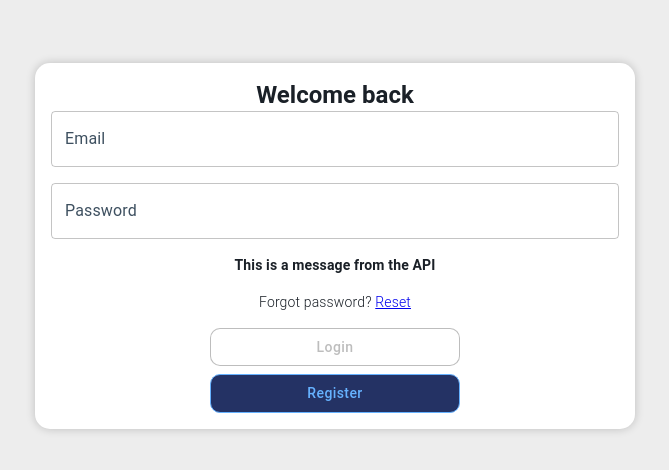
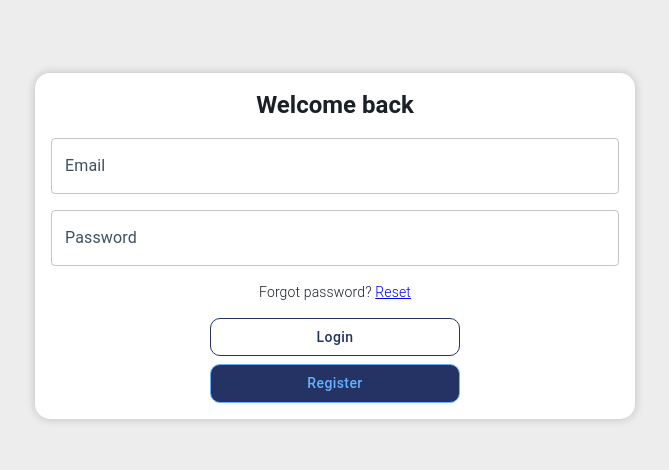
Before and after one commit to JsMarenco/system-vote, a Next.js app: page /login in a window 1280 px wide. Shown: the part 154-624 px from the top of the page, without its empty margins (305-974 px from the left). Built offline with nearby package versions, Linux system fonts and the light colour scheme.

Commit message:
Login page is connected to api

```diff
--- a/src/pages/login/index.tsx
+++ b/src/pages/login/index.tsx
@@ -1,17 +1,41 @@
 import { Box, Typography, TextField, Button, Stack } from '@mui/material'
 import Link from 'next/link'
+import { useRouter } from 'next/router'
 import { useState } from 'react'
 import { LOGIN_PAGE_DESCRIPTION } from '../../components/constants'
 import CustomHead from '../../components/CustomHead'
+import login from '../../services/login'
 import { containedButtonStyle, outlinedButtonStyle } from '../../styles/buttons'
 import { mainContainer, containerV1 } from '../../styles/containers'
-import { inputStyle } from '../../styles/inputs'
 
 export default function Login() {
-  const [apiMessage, setApiMessage] = useState('This is a message from the API')
+  const router = useRouter()
 
+  const [apiMessage, setApiMessage] = useState('')
+  const [loading, setLoading] = useState(false)
   const [email, setEmail] = useState('')
   const [password, setPassword] = useState('')
+
+  // eslint-disable-next-line @typescript-eslint/no-explicit-any
+  const handleLogin = async (e: any) => {
+    e.preventDefault()
+    setLoading(true)
+
+    const res = await login(email, password)
+
+    const errorMessage = res?.data?.message
+    const status = res?.status
+
+    setApiMessage(errorMessage)
+
+    setTimeout(() => { setApiMessage('') }, 5000)
+
+    if (status === 200) {
+      setTimeout(() => { router.push('/dashboard') }, 1000)
+    } else {
+      setLoading(false)
+    }
+  }
 
   return (
     <>
@@ -22,6 +46,10 @@ export default function Login() {
           sx={containerV1}
           component="form"
           id="login-form"
+        >
+          <Stack
+            spacing={2}
+            alignItems="center"
           >
             <Typography
               variant="h5"
@@ -38,9 +66,9 @@ export default function Login() {
               type='email'
               variant='outlined'
               fullWidth
-            sx={inputStyle}
               value={email}
               onChange={(e) => setEmail(e.target.value)}
+              disabled={loading}
             />
 
             <TextField
@@ -49,24 +77,28 @@ export default function Login() {
               type='password'
               variant='outlined'
               fullWidth
-            sx={inputStyle}
               value={password}
               onChange={(e) => setPassword(e.target.value)}
+              disabled={loading}
             />
+
+            {
+              apiMessage && (
+                <Typography
+                  variant="body2"
+                  color="text.primary"
+                  sx={{ fontWeight: 700, }}
+                  align="center"
+                >
+                  {apiMessage}
+                </Typography>
+              )
+            }
 
             <Typography
               variant="body2"
               color="text.primary"
-            sx={{ fontWeight: 700, mb: 2, }}
-            align="center"
-          >
-            {apiMessage}
-          </Typography>
-
-          <Typography
-            variant="body2"
-            color="text.primary"
-            sx={{ fontWeight: 300, mb: 2, }}
+              sx={{ fontWeight: 300, }}
               align="center"
             >
               Forgot password? <Link href="/forgot-password">Reset</Link>
@@ -74,13 +106,14 @@ export default function Login() {
 
             <Stack
               spacing={1}
-            sx={{ mt: 2, alignItems: 'center' }}
+              alignItems="center"
+              sx={{ width: '100%' }}
             >
               <Button
                 variant="text"
                 sx={outlinedButtonStyle}
-              href="/dashboard"
-              disabled={!(email && password)}
+                disabled={loading}
+                onClick={(e) => handleLogin(e)}
               >
                 Login
               </Button>
@@ -93,6 +126,7 @@ export default function Login() {
                 Register
               </Button>
             </Stack>
+          </Stack>
         </Box>
       </Box>
     </>
--- /dev/null
+++ b/src/services/login.ts
@@ -0,0 +1,15 @@
+import axios from 'axios'
+
+export default async function login(email: string, password: string) {
+  const loginUrl = `${process.env.NEXT_PUBLIC_URL}/users/login`
+
+  try {
+    const { data, status } = await axios.post(loginUrl, { email, password })
+
+    return { data, status }
+  }
+  // eslint-disable-next-line @typescript-eslint/no-explicit-any
+  catch (error: any) {
+    return error.response
+  }
+}
```
Lines whose indentation alone changed are shown as unchanged.
